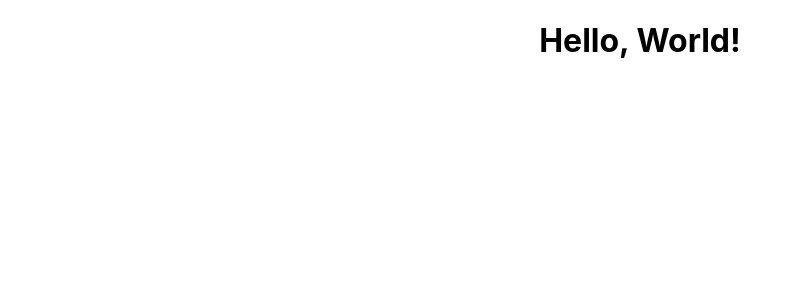
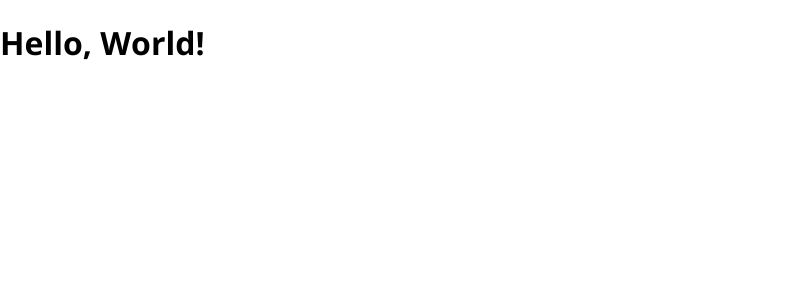
Before and after one commit to 3atharvkurdukar/udemy-react, a React (Create React App) app: page / in a window 1280 px wide. Shown: the top 300 px of the page, without its empty margins (0-799 px from the left). Built offline with nearby package versions, Linux system fonts and the light colour scheme.

Commit message:
Removing unnecesssary details

```diff
--- a/public/index.html
+++ b/public/index.html
@@ -9,35 +9,12 @@
       name="description"
       content="Web site created using create-react-app"
     />
-    <link rel="apple-touch-icon" href="%PUBLIC_URL%/logo192.png" />
-    <!--
-      manifest.json provides metadata used when your web app is installed on a
-      user's mobile device or desktop. See https://developers.google.com/web/fundamentals/web-app-manifest/
-    -->
-    <link rel="manifest" href="%PUBLIC_URL%/manifest.json" />
-    <!--
-      Notice the use of %PUBLIC_URL% in the tags above.
-      It will be replaced with the URL of the `public` folder during the build.
-      Only files inside the `public` folder can be referenced from the HTML.
-
-      Unlike "/favicon.ico" or "favicon.ico", "%PUBLIC_URL%/favicon.ico" will
-      work correctly both with client-side routing and a non-root public URL.
-      Learn how to configure a non-root public URL by running `npm run build`.
-    -->
-    <title>React App</title>
+    <!-- <link rel="manifest" href="%PUBLIC_URL%/manifest.json" /> -->
+    <link href="https://fonts.googleapis.com/css?family=Open+Sans:400,700&display=swap" rel="stylesheet">
+    <title>Burger App</title>
   </head>
   <body>
     <noscript>You need to enable JavaScript to run this app.</noscript>
     <div id="root"></div>
-    <!--
-      This HTML file is a template.
-      If you open it directly in the browser, you will see an empty page.
-
-      You can add webfonts, meta tags, or analytics to this file.
-      The build step will place the bundled scripts into the <body> tag.
-
-      To begin the development, run `npm start` or `yarn start`.
-      To create a production bundle, use `npm run build` or `yarn build`.
-    -->
   </body>
 </html>
--- a/src/App.css
+++ /dev/null
@@ -1,3 +0,0 @@
-.App {
-  text-align: center;
-}
--- a/src/App.js
+++ b/src/App.js
@@ -1,5 +1,4 @@
 import React from 'react';
-import './App.css';
 
 function App() {
   return (
--- a/src/index.css
+++ b/src/index.css
@@ -1,8 +1,6 @@
 body {
   margin: 0;
-  font-family: -apple-system, BlinkMacSystemFont, 'Segoe UI', 'Roboto', 'Oxygen',
-    'Ubuntu', 'Cantarell', 'Fira Sans', 'Droid Sans', 'Helvetica Neue',
-    sans-serif;
+  font-family: 'Open Sans';
   -webkit-font-smoothing: antialiased;
   -moz-osx-font-smoothing: grayscale;
 }
```
Also changed, not shown: 1 other file (tests, documents, lock files or other folders).
